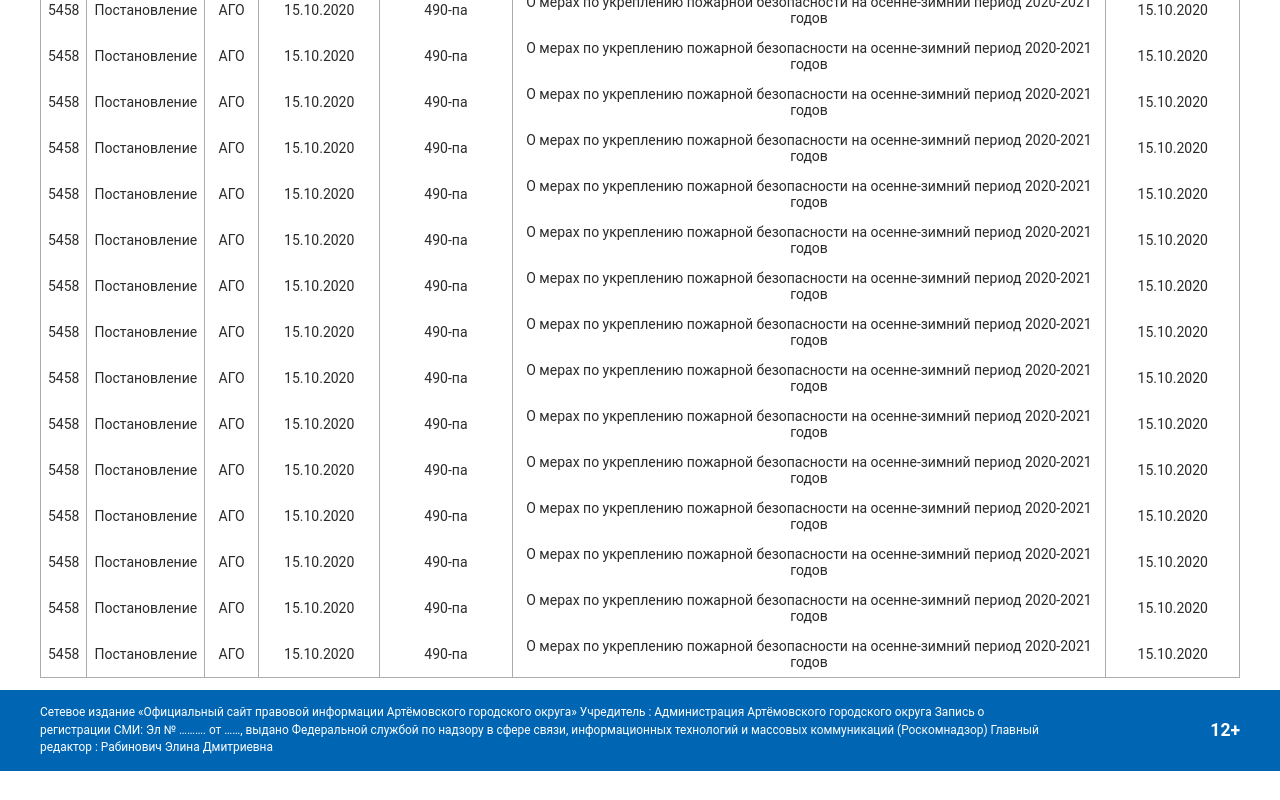
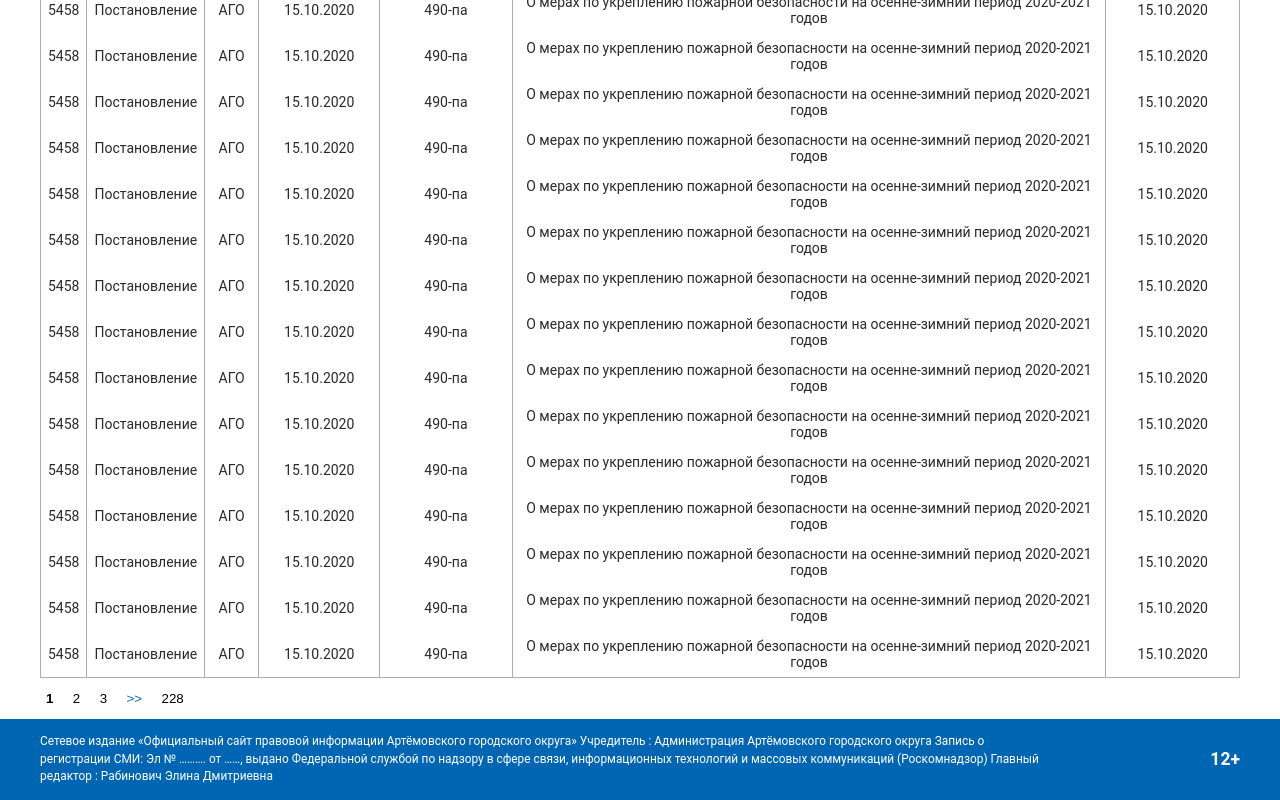
Before and after one commit to on3dd/reglament-frontend, a React (Create React App) app: page / in a window 1280 px wide. Shown: the part 506-1306 px from the top of the page. Before the commit the page ends 1277 px from the top, so only its background shows below. Built offline with nearby package versions, Linux system fonts and the light colour scheme.

Commit message:
table footer

```diff
--- /dev/null
+++ b/src/components/table/footer/index.tsx
@@ -0,0 +1,49 @@
+import React from 'react';
+import styled, { css } from 'styled-components';
+
+type TableFooterLinkProps = {
+  active?: boolean;
+};
+
+const link = css`
+  border: none;
+  background: none;
+  margin-right: 1ch;
+
+  &:hover {
+    text-decoration: underline;
+  }
+`;
+
+const FooterContainer = styled.div`
+  margin-bottom: 0.85rem;
+`;
+
+const TableFooterLink = styled.button`
+  ${link}
+
+  font-weight: ${(props: TableFooterLinkProps) =>
+    props.active ? 600 : 400};
+`;
+
+const TableFooterArrow = styled.button`
+  ${link}
+
+  color: #0066b3;
+`;
+
+const TableFooter: React.FC = () => {
+  return (
+    <FooterContainer>
+      <TableFooterLink active={true}>1</TableFooterLink>
+      <TableFooterLink>2</TableFooterLink>
+      <TableFooterLink>3</TableFooterLink>
+
+      <TableFooterArrow>{'>>'}</TableFooterArrow>
+
+      <TableFooterLink>228</TableFooterLink>
+    </FooterContainer>
+  );
+};
+
+export default TableFooter;
--- a/src/components/table/index.tsx
+++ b/src/components/table/index.tsx
@@ -3,6 +3,7 @@ import styled from 'styled-components';
 
 import TableHeader from './header';
 import TableBody from './body';
+import TableFooter from './footer';
 
 const TableContainer = styled.div`
   width: 100%;
@@ -13,6 +14,7 @@ const TableComponent: React.FC = () => {
     <TableContainer className="table">
       <TableHeader />
       <TableBody />
+      <TableFooter />
     </TableContainer>
   );
 };
```
